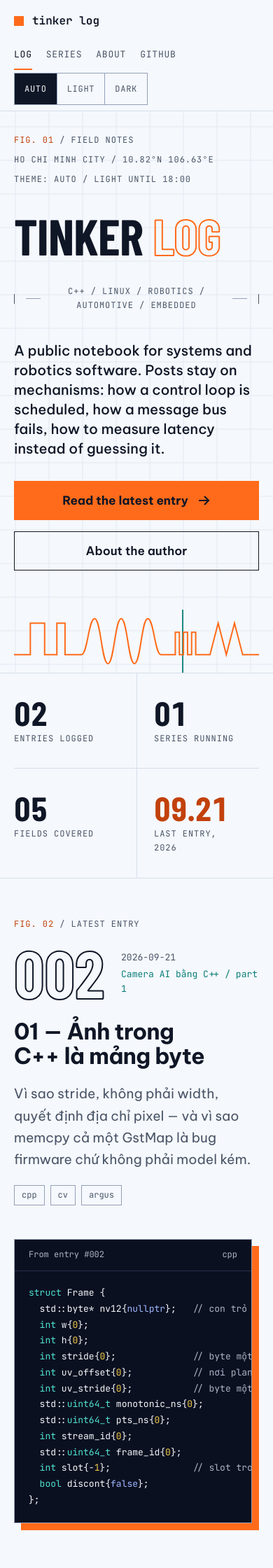
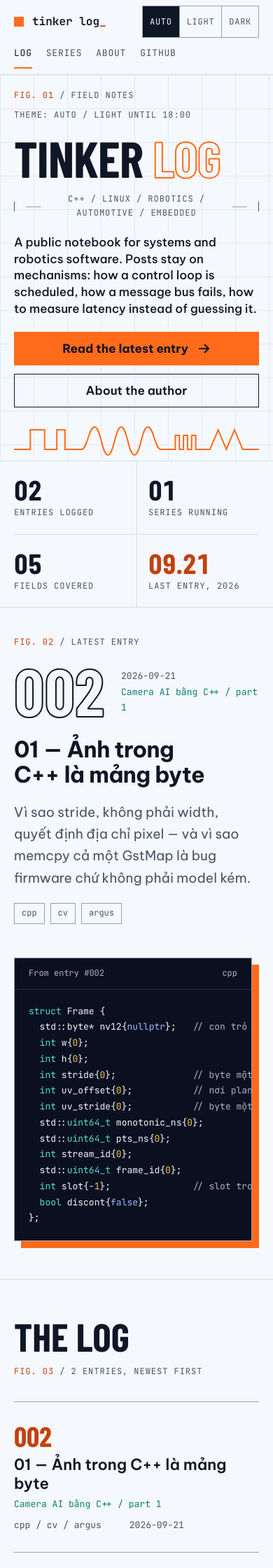
Before and after one commit to lehunghieu1503/lehunghieu1503.github.io, a Jekyll site: the page built from index.md, in a window 390 px wide. Shown: the top 2240 px of the page at 70% size. Built offline with Jekyll 4.4.1, drawn with Linux system fonts in a browser that asks for light colours; some web fonts are replaced.

Commit message:
Apply the 2026-10-02 web design review
- Reveal: content holding keyboard focus is shown at once (:focus-within).
- Motion: the intro ends within five seconds; the scan line runs once, the
  cursor blinks four times, and the grid no longer drifts.
- Reduced motion: animations and transitions are removed outright, and
  turning the preference on mid-session shows all content and stops the
  count-up.
- Hover and scan animate transform instead of padding and left.
- Mobile: header in two rows, tighter hero and post head so the first entry
  and the prose start sooner.
- Keep the last-entry date static, add scroll-margin to headings, mark the
  brand and code as translate="no", and load the About portrait eagerly.

Co-Authored-By: Claude Opus 5.5 <noreply@anthropic.com>

```diff
--- a/_layouts/default.html
+++ b/_layouts/default.html
@@ -35,7 +35,7 @@
   <a class="skip-link" href="#main">Skip to content</a>
   <header class="site-header">
     <div class="wrap site-header__inner">
-      <a class="brand" href="{{ '/' | relative_url }}"><span class="brand__mark" aria-hidden="true"></span><span>{{ site.title }}<span class="brand__cursor" aria-hidden="true">_</span></span></a>
+      <a class="brand" translate="no" href="{{ '/' | relative_url }}"><span class="brand__mark" aria-hidden="true"></span><span>{{ site.title }}<span class="brand__cursor" aria-hidden="true">_</span></span></a>
       <nav class="site-nav" aria-label="Primary">
         <a href="{{ '/' | relative_url }}"{% if page.url == '/' %} aria-current="page"{% endif %}>Log</a>
         <a href="{{ '/series/' | relative_url }}"{% if page.url == '/series/' %} aria-current="page"{% endif %}>Series</a>
@@ -54,7 +54,7 @@
   </main>
   <footer class="site-footer">
     <div class="wrap">
-      <p class="wordmark wordmark--ghost" aria-hidden="true"><span>Tinker</span> <span>Log</span></p>
+      <p class="wordmark wordmark--ghost" aria-hidden="true" translate="no"><span>Tinker</span> <span>Log</span></p>
       <div class="site-footer__inner">
         <span>{{ site.description }}</span>
         <span class="site-footer__meta">
--- a/_layouts/home.html
+++ b/_layouts/home.html
@@ -16,7 +16,7 @@ layout: default
       <span data-theme-note></span>
     </div>
 
-    <h1 class="wordmark hero__title" aria-label="Tinker Log">
+    <h1 class="wordmark hero__title" aria-label="Tinker Log" translate="no">
       <span class="clip" aria-hidden="true">{% assign word = "Tinker" | split: "" %}{% for ch in word %}<span class="letter" style="--i: {{ forloop.index0 }}">{{ ch }}</span>{% endfor %}</span>
       <span class="clip outline" aria-hidden="true">{% assign word = "Log" | split: "" %}{% for ch in word %}<span class="letter" style="--i: {{ forloop.index0 | plus: 7 }}">{{ ch }}</span>{% endfor %}</span>
     </h1>
@@ -68,7 +68,7 @@ layout: default
       <span class="stat__label">Fields covered</span>
     </div>
     <div class="stat">
-      <span class="stat__num stat__num--accent" data-count>{{ featured.date | date: '%m.%d' }}</span>
+      <span class="stat__num stat__num--accent">{{ featured.date | date: '%m.%d' }}</span>
       <span class="stat__label">Last entry, {{ featured.date | date: '%Y' }}</span>
     </div>
   </div>
@@ -95,7 +95,7 @@ layout: default
   {% if chunks.size > 1 %}
   {% assign chunk = chunks[1] | split: '</pre></div></div>' | first %}
   {% assign lang = chunk | split: ' ' | first %}
-  <figure class="codepanel codepanel--pop" data-reveal lang="{{ featured.lang | default: site.lang }}">
+  <figure class="codepanel codepanel--pop" translate="no" data-reveal lang="{{ featured.lang | default: site.lang }}">
     <figcaption class="codepanel__cap"><span>From entry #{{ fno }}</span><span>{{ lang }}</span></figcaption>
     <div class="language-{{ chunk }}</pre></div></div>
   </figure>
--- a/_layouts/page.html
+++ b/_layouts/page.html
@@ -10,14 +10,14 @@ layout: default
       </div>
       {% if page.image and page.image != "" %}
       <div class="pagehero__media">
-        <img src="{{ page.image | relative_url }}" alt="{{ page.image_alt }}" width="860" height="1075" loading="lazy" decoding="async">
+        <img src="{{ page.image | relative_url }}" alt="{{ page.image_alt }}" width="860" height="1075" decoding="async">
       </div>
       {% endif %}
     </div>
   </header>
   <div class="wrap wrap--prose">
     <div class="prose">
-      {{ content }}
+      {{ content | replace: '<code', '<code translate="no"' | replace: '<pre', '<pre translate="no"' }}
     </div>
   </div>
 </article>
--- a/_layouts/post.html
+++ b/_layouts/post.html
@@ -32,7 +32,7 @@ layout: default
   <div class="wrap wrap--prose">
     {% include series-nav.html %}
     <div class="prose" lang="{{ plang }}">
-      {{ content }}
+      {{ content | replace: '<code', '<code translate="no"' | replace: '<pre', '<pre translate="no"' }}
     </div>
   </div>
 
--- a/assets/motion.js
+++ b/assets/motion.js
@@ -4,6 +4,9 @@
 (function () {
   var root = document.documentElement;
   if (!root.classList.contains('motion')) return;
+
+  // Set when the reader turns on reduced motion while the page is open.
+  var stopped = false;
 
   // Reveal on scroll
 
@@ -72,7 +75,7 @@
     var start = null;
     function frame(now) {
       if (start === null) start = now;
-      var t = Math.min(1, Math.max(0, (now - start - delay) / duration));
+      var t = stopped ? 1 : Math.min(1, Math.max(0, (now - start - delay) / duration));
       render(1 - Math.pow(1 - t, 3));
       if (t < 1) requestAnimationFrame(frame);
     }
@@ -103,4 +106,19 @@
     window.addEventListener('resize', onScroll);
     update();
   }
+
+  // Reduced motion switched on mid-session: show everything, stop the rest.
+  // The CSS media query drops the animations; this clears what JS started.
+  var reduce = window.matchMedia && window.matchMedia('(prefers-reduced-motion: reduce)');
+  function onReduce(event) {
+    if (!event.matches) return;
+    stopped = true;
+    root.classList.remove('motion', 'reveal-ready');
+    var pending = document.querySelectorAll('[data-reveal]');
+    for (var m = 0; m < pending.length; m++) settle(pending[m]);
+  }
+  if (reduce) {
+    if (reduce.addEventListener) reduce.addEventListener('change', onReduce);
+    else if (reduce.addListener) reduce.addListener(onReduce);
+  }
 })();
--- a/assets/style.css
+++ b/assets/style.css
@@ -626,14 +626,18 @@ pre code {
   gap: 0.5rem 2.5rem;
   padding: 1.75rem 0;
   border-top: 1px solid var(--line-strong);
-  transition: padding var(--dur) ease-out, background-color var(--dur) ease-out;
+  transition: background-color var(--dur) ease-out;
 }
 
 .log__row:hover {
-  padding-inline: 1rem;
   background: var(--surface);
   text-decoration: none;
 }
+
+.log__row > * { transition: transform var(--dur) ease-out; }
+.log__row:hover > * { transform: translateX(1rem); }
+.log__row:hover > .log__tags,
+.log__row:hover > .log__date { transform: translateX(-1rem); }
 
 .log__no {
   flex: 0 0 5rem;
@@ -1010,6 +1014,9 @@ pre code {
 
 .prose > :first-child { margin-top: 0; }
 
+/* Room above a heading reached by a deep link. */
+.prose [id] { scroll-margin-top: 1.5rem; }
+
 .prose p,
 .prose li { text-wrap: pretty; }
 
@@ -1283,12 +1290,54 @@ pre code {
 }
 
 @media (max-width: 640px) {
-  .site-nav { gap: 0 1.25rem; margin-left: 0; }
+  /* Header in two rows: brand and theme switch, then the nav. */
+  .site-header__inner { gap: 0 1rem; }
+  .site-nav {
+    order: 3;
+    flex-basis: 100%;
+    gap: 0 1.25rem;
+    margin-left: 0;
+  }
+  .theme-toggle__btn { padding: 0 0.625rem; }
+
+  /* Get to the first entry sooner. */
+  .hero__inner {
+    gap: 1.25rem;
+    padding-top: 1.25rem;
+  }
+  .hero__notes > :nth-child(2) { display: none; }
+  .hero__lede { font-size: 1.0625rem; }
+  .hero__row { gap: 1.25rem; }
+  .hero__actions { gap: 0.75rem; }
+  .btn {
+    min-height: 3rem;
+    padding: 0 1.125rem;
+  }
+  .stat { padding: 1.25rem 1rem; }
+  .stat__num { font-size: 2.5rem; }
+  .latest { padding-block: 2.5rem; }
+
+  .posthero__inner {
+    gap: 1.5rem;
+    padding-top: 1.5rem;
+  }
+  .posthero__top { gap: 1rem; }
+  .bignum--xl { font-size: 4.5rem; }
+  .post__lede { font-size: 1.0625rem; }
+  .titleblock__cell,
+  .titleblock__cell--wide {
+    flex: 1 1 40%;
+    padding: 0.625rem 0.875rem;
+  }
+  .prose { padding-top: 2rem; }
   .cells { grid-template-columns: minmax(0, 1fr); }
   .cell { min-height: 0; }
   .log__no { flex-basis: 100%; }
-  .hero__trace { height: 90px; }
-  .hero__trace svg { height: 90px; }
+  .hero__trace {
+    height: 56px;
+    margin-top: 0;
+  }
+  .hero__trace svg { height: 56px; }
   .btn { flex: 1 1 auto; justify-content: center; }
   .codepanel,
   .pagehero__media { margin-right: 10px; }
@@ -1312,7 +1361,10 @@ pre code {
 
 .stat__num { font-variant-numeric: tabular-nums; }
 
-.hero__trace { position: relative; }
+.hero__trace {
+  position: relative;
+  overflow: hidden;
+}
 .hero__scan { display: none; }
 
 .codepanel--pop,
@@ -1363,18 +1415,14 @@ pre code {
 }
 
 @keyframes scan {
-  from { left: 0; opacity: 0; }
+  from { transform: translateX(0); opacity: 0; }
   8% { opacity: 0.9; }
   92% { opacity: 0.9; }
-  to { left: 100%; opacity: 0; }
+  to { transform: translateX(100%); opacity: 0; }
 }
 
 @keyframes blink {
   50% { opacity: 0; }
-}
-
-@keyframes drift {
-  to { transform: translate(48px, 48px); }
 }
 
 .motion .letter {
@@ -1385,23 +1433,18 @@ pre code {
 .motion .fade { animation: fade-up 800ms cubic-bezier(0.16, 1, 0.3, 1) both; }
 .motion .fade--late { animation-delay: 700ms; }
 .motion .grow { animation: grow 1100ms cubic-bezier(0.16, 1, 0.3, 1) 550ms both; }
-.motion .hero__trace svg { animation: wipe 2200ms cubic-bezier(0.4, 0, 0.2, 1) 900ms both; }
+.motion .hero__trace svg { animation: wipe 1700ms cubic-bezier(0.4, 0, 0.2, 1) 900ms both; }
 
+/* The intro is over within five seconds; nothing decorative keeps looping. */
 .motion .hero__scan {
   display: block;
   position: absolute;
-  top: 0;
-  bottom: 0;
-  width: 2px;
-  background: var(--accent-2);
-  animation: scan 4500ms linear 3200ms infinite both;
+  inset: 0;
+  border-left: 2px solid var(--accent-2);
+  animation: scan 1600ms linear 2400ms 1 both;
 }
 
-.motion .brand__cursor { animation: blink 1100ms steps(1) infinite; }
-
-.motion .hero::before,
-.motion .posthero::before,
-.motion .pagehero::before { animation: drift 14s linear infinite; }
+.motion .brand__cursor { animation: blink 1100ms steps(1) 4; }
 
 /* Scroll reveal. motion.js adds .reveal-ready only once it is observing, so
    content is never hidden unless something is there to show it again. */
@@ -1417,6 +1460,13 @@ pre code {
   transition-delay: var(--d, 0ms);
 }
 
+/* Keyboard focus must never land on something invisible. */
+.reveal-ready [data-reveal]:focus-within {
+  opacity: 1;
+  transform: none;
+  transition: none;
+}
+
 @media print {
   .reveal-ready [data-reveal] {
     opacity: 1;
@@ -1430,7 +1480,14 @@ pre code {
   *,
   *::before,
   *::after {
-    transition-duration: 0.01ms !important;
-    animation-duration: 0.01ms !important;
+    transition: none !important;
+    animation: none !important;
   }
+
+  .reveal-ready [data-reveal] {
+    opacity: 1;
+    transform: none;
+  }
+
+  .motion .hero__scan { display: none; }
 }
```
